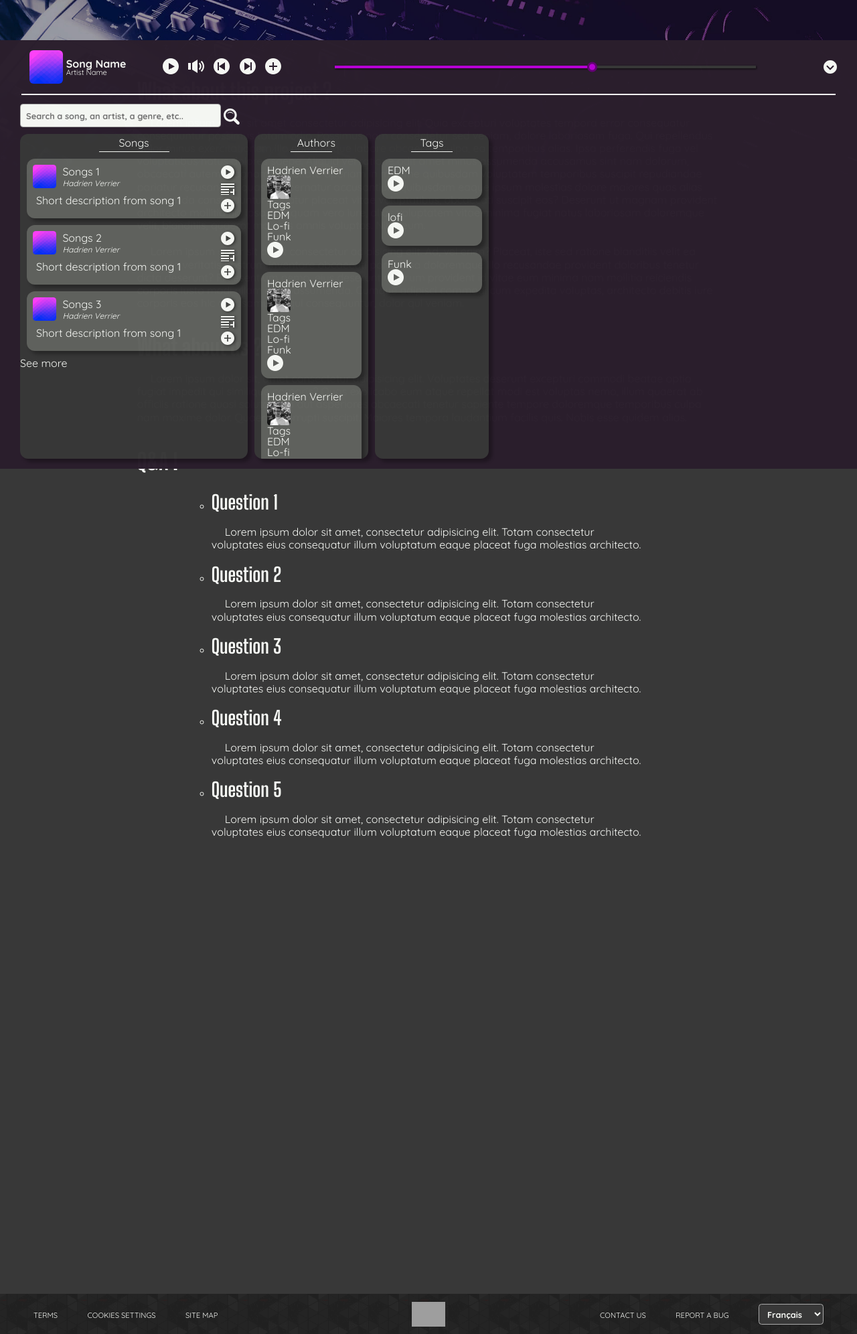
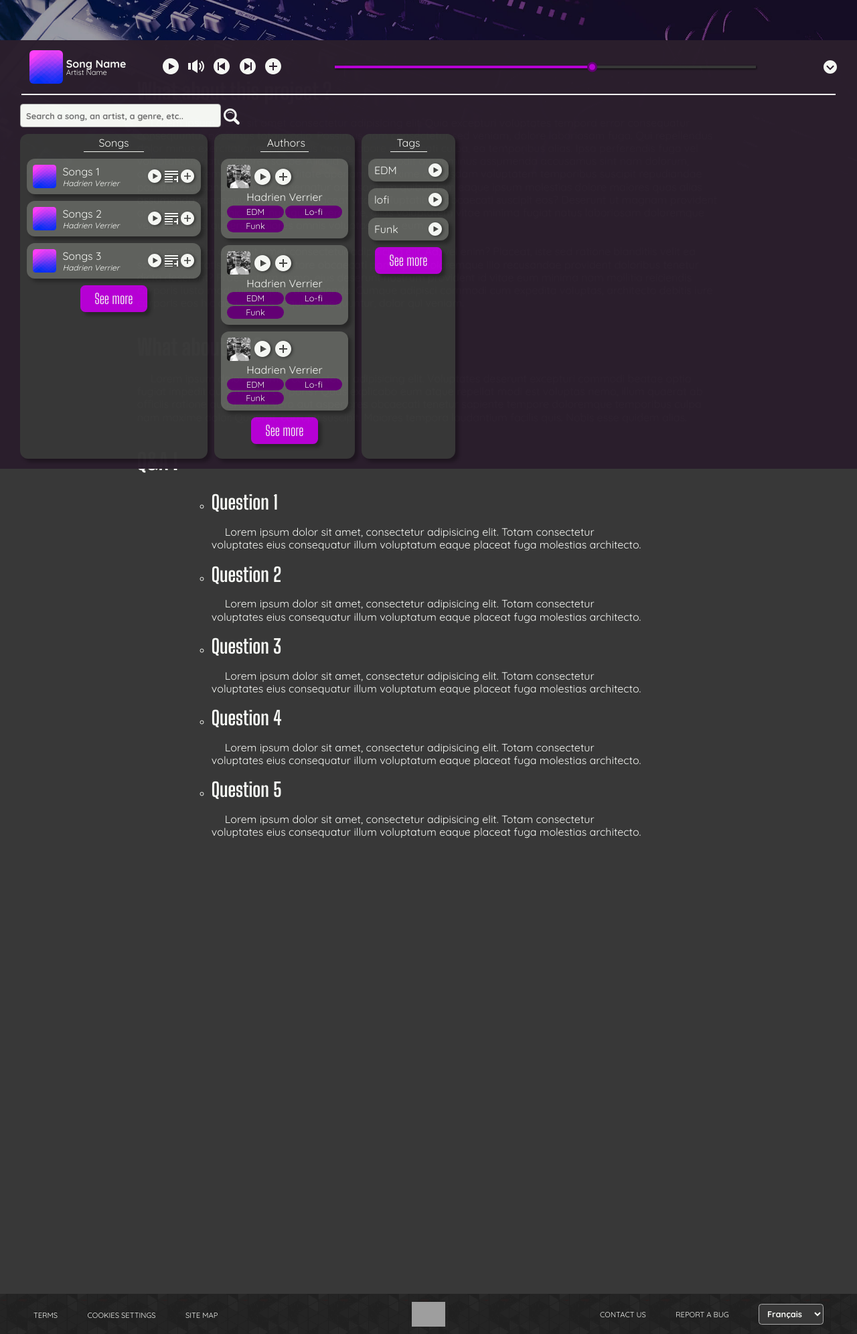
Before and after one commit to HadrienVerrier/ORPHEA, a PHP site: page /about.html in a window 1280 px wide. Shown: the part 100-2092 px from the top of the page at 67% size. Run offline with PHP 8.4, Linux system fonts and the light colour scheme; grey boxes are pictures that could not be loaded.

Commit message:
add search section sass

```diff
--- a/about.html
+++ b/about.html
@@ -190,7 +190,7 @@
                                     <h6>Songs 1 </h6>
                                     <p><a href="member.html?m=HadrienVerrier">Hadrien Verrier</a></p>
                                 </div>
-                                <p>Short description from song 1</p>
+
                                 <div class="song-list-controls">
                                     <svg xmlns="http://www.w3.org/2000/svg" width="24" height="24" viewBox="0 0 24 24">
                                         <title>Play Now</title>
@@ -218,7 +218,7 @@
                                     <h6>Songs 2 </h6>
                                     <p><a href="member.html?m=HadrienVerrier">Hadrien Verrier</a></p>
                                 </div>
-                                <p>Short description from song 1</p>
+
                                 <div class="song-list-controls">
                                     <svg xmlns="http://www.w3.org/2000/svg" width="24" height="24" viewBox="0 0 24 24">
                                         <title>Play Now</title>
@@ -246,7 +246,7 @@
                                     <h6>Songs 3 </h6>
                                     <p><a href="member.html?m=HadrienVerrier">Hadrien Verrier</a></p>
                                 </div>
-                                <p>Short description from song 1</p>
+
                                 <div class="song-list-controls">
                                     <svg xmlns="http://www.w3.org/2000/svg" width="24" height="24" viewBox="0 0 24 24">
                                         <title>Play Now</title>
@@ -273,66 +273,88 @@
                 <section id="author">
                     <h5>Authors</h5>
                     <ul>
-                        <li><a href="member.html?m=HadrienVerrier">
+                        <li>
                             <article>
-                                    <h6>Hadrien Verrier</h6>
                                 <img src="ressources/images/footage/hadrien.jpg" alt="Avatar de Hadrien Verrier"
                                     width="50">
+                                <a><svg xmlns="http://www.w3.org/2000/svg" width="24" height="24" viewBox="0 0 24 24">
+                                        <path
+                                            d="M12 0c-6.627 0-12 5.373-12 12s5.373 12 12 12 12-5.373 12-12-5.373-12-12-12zm-3 17v-10l9 5.146-9 4.854z" />
+                                    </svg></a>
+                                <a href="member.html?m=HadrienVerrier"><svg xmlns="http://www.w3.org/2000/svg"
+                                        width="24" height="24" viewBox="0 0 24 24">
+                                        <title>Click Here to have more info</title>
+                                        <path
+                                            d="M12 0c-6.627 0-12 5.373-12 12s5.373 12 12 12 12-5.373 12-12-5.373-12-12-12zm6 13h-5v5h-2v-5h-5v-2h5v-5h2v5h5v2z" />
+                                    </svg></a>
+                                <h6>Hadrien Verrier</h6>
+
                                 <section>
-                                        <h6>Tags</h6>
+                                    <h6 class="hidden">Tags</h6>
                                     <ul>
                                         <li>EDM</li>
                                         <li>Lo-fi</li>
                                         <li>Funk</li>
                                     </ul>
                                 </section>
-                                    <a href="#"><svg xmlns="http://www.w3.org/2000/svg" width="24" height="24"
-                                            viewBox="0 0 24 24">
+
+                            </article>
+                        </li>
+                        <li>
+                            <article>
+                                <img src="ressources/images/footage/hadrien.jpg" alt="Avatar de Hadrien Verrier"
+                                    width="50">
+                                <a><svg xmlns="http://www.w3.org/2000/svg" width="24" height="24" viewBox="0 0 24 24">
                                         <path
                                             d="M12 0c-6.627 0-12 5.373-12 12s5.373 12 12 12 12-5.373 12-12-5.373-12-12-12zm-3 17v-10l9 5.146-9 4.854z" />
                                     </svg></a>
-                                </article>
-                            </a></li>
-                        <li><a href="member.html?m=HadrienVerrier">
-                                <article>
+                                <a href="member.html?m=HadrienVerrier"><svg xmlns="http://www.w3.org/2000/svg"
+                                        width="24" height="24" viewBox="0 0 24 24">
+                                        <title>Click Here to have more info</title>
+                                        <path
+                                            d="M12 0c-6.627 0-12 5.373-12 12s5.373 12 12 12 12-5.373 12-12-5.373-12-12-12zm6 13h-5v5h-2v-5h-5v-2h5v-5h2v5h5v2z" />
+                                    </svg></a>
                                 <h6>Hadrien Verrier</h6>
-                                    <img src="ressources/images/footage/hadrien.jpg" alt="Avatar de Hadrien Verrier"
-                                        width="50">
+
                                 <section>
-                                        <h6>Tags</h6>
+                                    <h6 class="hidden">Tags</h6>
                                     <ul>
                                         <li>EDM</li>
                                         <li>Lo-fi</li>
                                         <li>Funk</li>
                                     </ul>
                                 </section>
-                                    <a href="#"><svg xmlns="http://www.w3.org/2000/svg" width="24" height="24"
-                                            viewBox="0 0 24 24">
+
+                            </article>
+                        </li>
+                        <li>
+                            <article>
+                                <img src="ressources/images/footage/hadrien.jpg" alt="Avatar de Hadrien Verrier"
+                                    width="50">
+                                <a><svg xmlns="http://www.w3.org/2000/svg" width="24" height="24" viewBox="0 0 24 24">
                                         <path
                                             d="M12 0c-6.627 0-12 5.373-12 12s5.373 12 12 12 12-5.373 12-12-5.373-12-12-12zm-3 17v-10l9 5.146-9 4.854z" />
                                     </svg></a>
-                                </article>
-                            </a></li>
-                        <li><a href="member.html?m=HadrienVerrier">
-                                <article>
+                                <a href="member.html?m=HadrienVerrier"><svg xmlns="http://www.w3.org/2000/svg"
+                                        width="24" height="24" viewBox="0 0 24 24">
+                                        <title>Click Here to have more info</title>
+                                        <path
+                                            d="M12 0c-6.627 0-12 5.373-12 12s5.373 12 12 12 12-5.373 12-12-5.373-12-12-12zm6 13h-5v5h-2v-5h-5v-2h5v-5h2v5h5v2z" />
+                                    </svg></a>
                                 <h6>Hadrien Verrier</h6>
-                                    <img src="ressources/images/footage/hadrien.jpg" alt="Avatar de Hadrien Verrier"
-                                        width="50">
+
                                 <section>
-                                        <h6>Tags</h6>
+                                    <h6 class="hidden">Tags</h6>
                                     <ul>
                                         <li>EDM</li>
                                         <li>Lo-fi</li>
                                         <li>Funk</li>
                                     </ul>
                                 </section>
-                                    <a href="#"><svg xmlns="http://www.w3.org/2000/svg" width="24" height="24"
-                                            viewBox="0 0 24 24">
-                                            <path
-                                                d="M12 0c-6.627 0-12 5.373-12 12s5.373 12 12 12 12-5.373 12-12-5.373-12-12-12zm-3 17v-10l9 5.146-9 4.854z" />
-                                        </svg></a>
+
                             </article>
-                            </a></li>
+                        </li>
+                        <li> <a href="search.html?q=HadrienVerrier">See more</a></li>
                     </ul>
                 </section>
                 <section id="tags">
@@ -341,33 +363,31 @@
                         <li><a href="search.html?f=EDM">
                                 <article>
                                     <h6>EDM</h6>
-                                    <a href="#"><svg xmlns="http://www.w3.org/2000/svg" width="24" height="24"
-                                            viewBox="0 0 24 24">
+                                    <svg xmlns="http://www.w3.org/2000/svg" width="24" height="24" viewBox="0 0 24 24">
                                         <path
                                             d="M12 0c-6.627 0-12 5.373-12 12s5.373 12 12 12 12-5.373 12-12-5.373-12-12-12zm-3 17v-10l9 5.146-9 4.854z" />
-                                        </svg></a>
+                                    </svg>
                                 </article>
                             </a></li>
                         <li><a href="search.html?f=LOFI">
                                 <article>
                                     <h6>lofi</h6>
-                                    <a href="#"><svg xmlns="http://www.w3.org/2000/svg" width="24" height="24"
-                                            viewBox="0 0 24 24">
+                                    <svg xmlns="http://www.w3.org/2000/svg" width="24" height="24" viewBox="0 0 24 24">
                                         <path
                                             d="M12 0c-6.627 0-12 5.373-12 12s5.373 12 12 12 12-5.373 12-12-5.373-12-12-12zm-3 17v-10l9 5.146-9 4.854z" />
-                                        </svg></a>
+                                    </svg>
                                 </article>
                             </a></li>
                         <li><a href="search.html?f=Funk">
                                 <article>
                                     <h6>Funk</h6>
-                                    <a href="#"><svg xmlns="http://www.w3.org/2000/svg" width="24" height="24"
-                                            viewBox="0 0 24 24">
+                                    <svg xmlns="http://www.w3.org/2000/svg" width="24" height="24" viewBox="0 0 24 24">
                                         <path
                                             d="M12 0c-6.627 0-12 5.373-12 12s5.373 12 12 12 12-5.373 12-12-5.373-12-12-12zm-3 17v-10l9 5.146-9 4.854z" />
-                                        </svg></a>
+                                    </svg>
                                 </article>
                             </a></li>
+                        <li> <a href="search.html?q=HadrienVerrier">See more</a></li>
                     </ul>
                 </section>
             </section>
--- a/css/_player.scss
+++ b/css/_player.scss
@@ -160,7 +160,7 @@
 				height: calc(100% - 3rem - 2rem);
 				margin-top: 1rem;
 				display: grid;
-				grid-template-columns: 2fr 1fr 1fr 3fr;
+				grid-template-columns: 1fr 0.75fr 0.5fr 2fr;
 				gap: 1rem;
 				> section {
 					overflow-y: auto;
@@ -174,8 +174,8 @@
 						border-bottom: 1px solid $white;
 						width: 25%;
 					}
-					ul {
-						li {
+					> ul {
+						> li {
 							article {
 								position: relative;
 								background-color: $white - 150;
@@ -183,6 +183,12 @@
 								margin: 1rem;
 								border-radius: $borderRadius * 0.8;
 								box-shadow: $shadow;
+							}
+
+							&:last-of-type {
+								@extend .button;
+								width: 10rem;
+								margin-bottom: 2rem;
 							}
 						}
 					}
@@ -216,7 +222,7 @@
 										@include center(true, false);
 										right: 1rem;
 										svg {
-											display: block;
+											display: inline-block;
 											width: 2rem;
 											height: 2rem;
 											margin: 0.5rem 0;
@@ -236,6 +242,77 @@
 					}
 
 					&#author {
+						ul {
+							li {
+								article {
+									img {
+										margin: auto;
+									}
+									svg {
+										vertical-align: middle;
+										display: inline-block;
+										filter: drop-shadow(2px 1px 2px rgba(0, 0, 0, 0.5));
+										&:hover {
+											fill: $mainLight;
+										}
+										&:first-of-type {
+											margin-left: 0.2rem;
+										}
+									}
+									> h6 {
+										margin-top: 0.5rem;
+										width: 100%;
+										text-align: center;
+									}
+									> section {
+										ul {
+											margin-top: 0.5rem;
+											display: grid;
+											grid-template-columns: 1fr 1fr;
+											gap: 0.2rem;
+											li {
+												color: $white;
+												text-shadow: 1px 1px 2px rgba(0, 0, 0, 0.246);
+												background-color: $main;
+												font-size: $regular * 0.8;
+												text-align: center;
+												padding: 0.3rem 0.2rem;
+												border-radius: $borderRadius * 0.7;
+
+												&:hover {
+													background-color: $mainLight;
+												}
+											}
+										}
+									}
+								}
+							}
+						}
+					}
+
+					&#tags {
+						ul {
+							li {
+								h6 {
+									width: calc(100% - 2rem);
+								}
+								svg {
+									@include center(true, false);
+									right: 1rem;
+									width: 2rem;
+									height: 2rem;
+									filter: drop-shadow(2px 1px 2px rgba(0, 0, 0, 0.5));
+								}
+							}
+							a:hover {
+								h6 {
+									text-shadow: 1px 1px 2px rgba(255, 255, 255, 0.37);
+								}
+								svg {
+									fill: $mainLight;
+								}
+							}
+						}
 					}
 				}
 			}
--- a/css/main.css
+++ b/css/main.css
@@ -3,12 +3,12 @@
 @import url("https://fonts.googleapis.com/css2?family=Big+Shoulders+Display:wght@100;300;400;500;600;700;800;900&family=Quicksand:wght@300;400;500;600;700&display=swap");
 /*PLACEHOLDER ACTION*/
 @import url("https://fonts.googleapis.com/css2?family=Big+Shoulders+Display:wght@100;300;400;500;600;700;800;900&family=Quicksand:wght@300;400;500;600;700&display=swap");
-body > header a, body > footer a, .button, #player-container #player #song-info > div #current-artist a, #player-container.open #search a, main#dashboard > section article ul li a, main#member > section > article a {
+body > header a, body > footer a, .button, #player-container.open #search #results > section > ul > li:last-of-type, #player-container #player #song-info > div #current-artist a, #player-container.open #search a, main#dashboard > section article ul li a, main#member > section > article a {
   color: #f7f9f5;
   font-style: normal;
 }
 
-body > header a:visited, body > footer a:visited, .button:visited, #player-container #player #song-info > div #current-artist a:visited, #player-container.open #search a:visited, main#dashboard > section article ul li a:visited, main#member > section > article a:visited {
+body > header a:visited, body > footer a:visited, .button:visited, #player-container.open #search #results > section > ul > li:visited:last-of-type, #player-container #player #song-info > div #current-artist a:visited, #player-container.open #search a:visited, main#dashboard > section article ul li a:visited, main#member > section > article a:visited {
   color: #f7f9f5;
 }
 
@@ -171,7 +171,7 @@ body > footer a:hover {
   display: none;
 }
 
-.button {
+.button, #player-container.open #search #results > section > ul > li:last-of-type {
   display: block;
   width: 70%;
   height: 4rem;
@@ -187,11 +187,11 @@ body > footer a:hover {
   cursor: pointer;
 }
 
-.button:hover {
+.button:hover, #player-container.open #search #results > section > ul > li:hover:last-of-type {
   background-color: #e366f6;
 }
 
-.button a {
+.button a, #player-container.open #search #results > section > ul > li:last-of-type a {
   display: block;
   width: 100%;
 }
@@ -589,8 +589,8 @@ input[type="submit"] + label {
   margin-top: 1rem;
   display: -ms-grid;
   display: grid;
-  -ms-grid-columns: 2fr 1fr 1fr 3fr;
-      grid-template-columns: 2fr 1fr 1fr 3fr;
+  -ms-grid-columns: 1fr 0.75fr 0.5fr 2fr;
+      grid-template-columns: 1fr 0.75fr 0.5fr 2fr;
   gap: 1rem;
 }
 
@@ -610,7 +610,7 @@ input[type="submit"] + label {
   width: 25%;
 }
 
-#player-container.open #search #results > section ul li article {
+#player-container.open #search #results > section > ul > li article {
   position: relative;
   background-color: #61635f;
   padding: 0.9rem;
@@ -620,6 +620,11 @@ input[type="submit"] + label {
           box-shadow: 5px 5px 5px rgba(0, 0, 0, 0.281);
 }
 
+#player-container.open #search #results > section > ul > li:last-of-type {
+  width: 10rem;
+  margin-bottom: 2rem;
+}
+
 #player-container.open #search #results > section img {
   width: 3.5rem;
   height: 3.5rem;
@@ -654,7 +659,7 @@ input[type="submit"] + label {
 }
 
 #player-container.open #search #results > section#songs ul li article .song-list-controls svg {
-  display: block;
+  display: inline-block;
   width: 2rem;
   height: 2rem;
   margin: 0.5rem 0;
@@ -669,6 +674,78 @@ input[type="submit"] + label {
 #player-container.open #search #results > section#songs ul li article .song-list-controls svg:nth-of-type(2) {
   position: relative;
   top: -0.1rem;
+}
+
+#player-container.open #search #results > section#author ul li article img {
+  margin: auto;
+}
+
+#player-container.open #search #results > section#author ul li article svg {
+  vertical-align: middle;
+  display: inline-block;
+  -webkit-filter: drop-shadow(2px 1px 2px rgba(0, 0, 0, 0.5));
+          filter: drop-shadow(2px 1px 2px rgba(0, 0, 0, 0.5));
+}
+
+#player-container.open #search #results > section#author ul li article svg:hover {
+  fill: #b900d7;
+}
+
+#player-container.open #search #results > section#author ul li article svg:first-of-type {
+  margin-left: 0.2rem;
+}
+
+#player-container.open #search #results > section#author ul li article > h6 {
+  margin-top: 0.5rem;
+  width: 100%;
+  text-align: center;
+}
+
+#player-container.open #search #results > section#author ul li article > section ul {
+  margin-top: 0.5rem;
+  display: -ms-grid;
+  display: grid;
+  -ms-grid-columns: 1fr 1fr;
+      grid-template-columns: 1fr 1fr;
+  gap: 0.2rem;
+}
+
+#player-container.open #search #results > section#author ul li article > section ul li {
+  color: #f7f9f5;
+  text-shadow: 1px 1px 2px rgba(0, 0, 0, 0.246);
+  background-color: #650076;
+  font-size: 1.28rem;
+  text-align: center;
+  padding: 0.3rem 0.2rem;
+  border-radius: 1.05rem;
+}
+
+#player-container.open #search #results > section#author ul li article > section ul li:hover {
+  background-color: #b900d7;
+}
+
+#player-container.open #search #results > section#tags ul li h6 {
+  width: calc(100% - 2rem);
+}
+
+#player-container.open #search #results > section#tags ul li svg {
+  position: absolute;
+  top: 50%;
+  -webkit-transform: translateY(-50%);
+          transform: translateY(-50%);
+  right: 1rem;
+  width: 2rem;
+  height: 2rem;
+  -webkit-filter: drop-shadow(2px 1px 2px rgba(0, 0, 0, 0.5));
+          filter: drop-shadow(2px 1px 2px rgba(0, 0, 0, 0.5));
+}
+
+#player-container.open #search #results > section#tags ul a:hover h6 {
+  text-shadow: 1px 1px 2px rgba(255, 255, 255, 0.37);
+}
+
+#player-container.open #search #results > section#tags ul a:hover svg {
+  fill: #b900d7;
 }
 
 /*INDEX*/
```
Also changed, not shown: 1 other file. Lines whose indentation alone changed are shown as unchanged.
